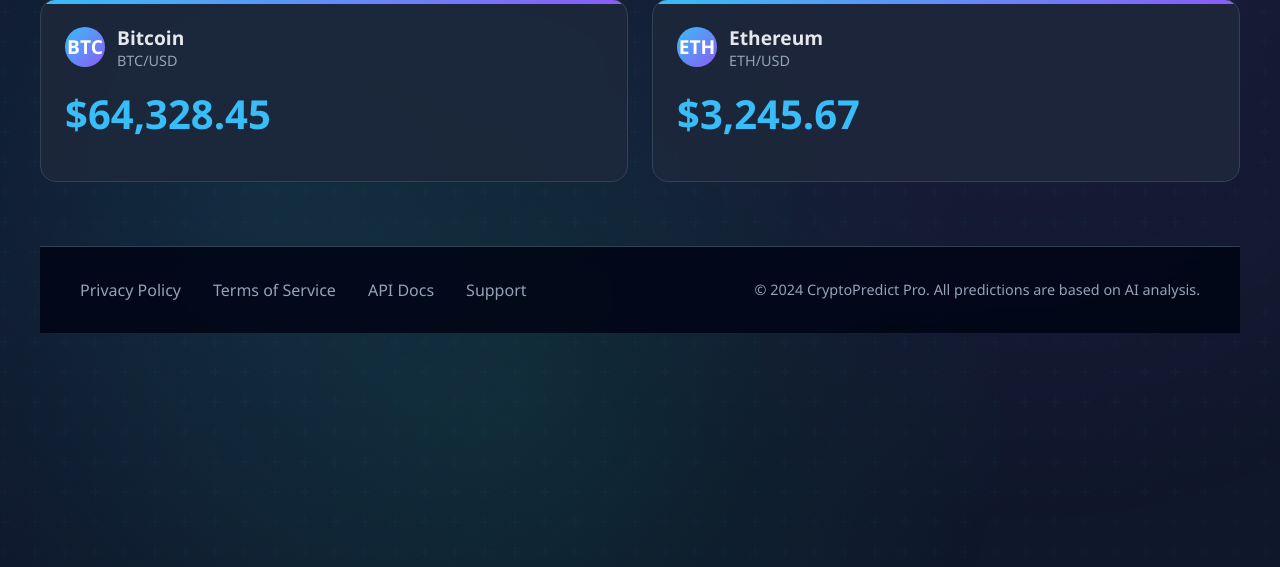
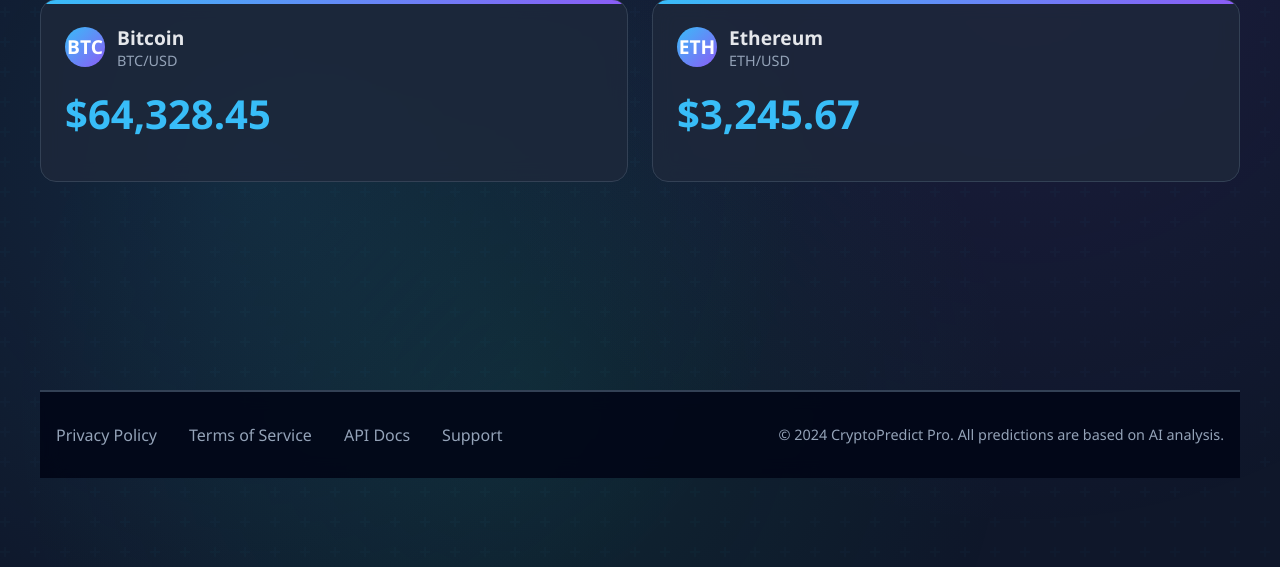
Before and after one commit to palingivinod/Crypto-Price-Tracker, a Flask app: page /dashboard in a window 1280 px wide. Shown: the part 233-800 px from the top of the page. Run offline with Flask 3, Linux system fonts and the light colour scheme; the visitor is signed in with stand-in values (Sample User, id 1); data that the repository does not hold is empty.

Commit message:
Dashboard Ui changed

```diff
--- a/app_aws.py
+++ b/app_aws.py
@@ -17,7 +17,7 @@
 ALERTS_TABLE = dynamodb.Table("Alerts")
 HISTORY_TABLE = dynamodb.Table("PriceHistory")
 
-# 🔔 REPLACE WITH YOUR ARN
+
 SNS_TOPIC_ARN = "arn:aws:sns:us-east-1:123456789012:crypto-price-alerts"
 
 
--- a/static/css/style.css
+++ b/static/css/style.css
@@ -644,9 +644,9 @@
 footer {
     background: rgba(2, 6, 23, 0.9);
     backdrop-filter: blur(10px);
-    padding: 2rem 2.5rem;
-    margin-top: 4rem;
-    border-top: 1px solid var(--border);
+    padding: 2rem 1rem;
+    margin-top: 13rem;
+    border-top: 2px solid var(--border);
 }
 
 .footer-content {
@@ -654,7 +654,7 @@
     justify-content: space-between;
     align-items: center;
     flex-wrap: wrap;
-    gap: 2rem;
+    gap: 4rem;
 }
 
 .footer-links {
--- a/templates/dashboard.html
+++ b/templates/dashboard.html
@@ -5,6 +5,7 @@
     <title>Crypto Tracker - Dashboard</title>
     <link rel="stylesheet" href="{{ url_for('static', filename='css/style.css') }}">
     <link rel="stylesheet" href="https://cdnjs.cloudflare.com/ajax/libs/font-awesome/6.4.0/css/all.min.css">
+
 </head>
 <body>
     <header>
```
Also changed, not shown: 1 other file.
